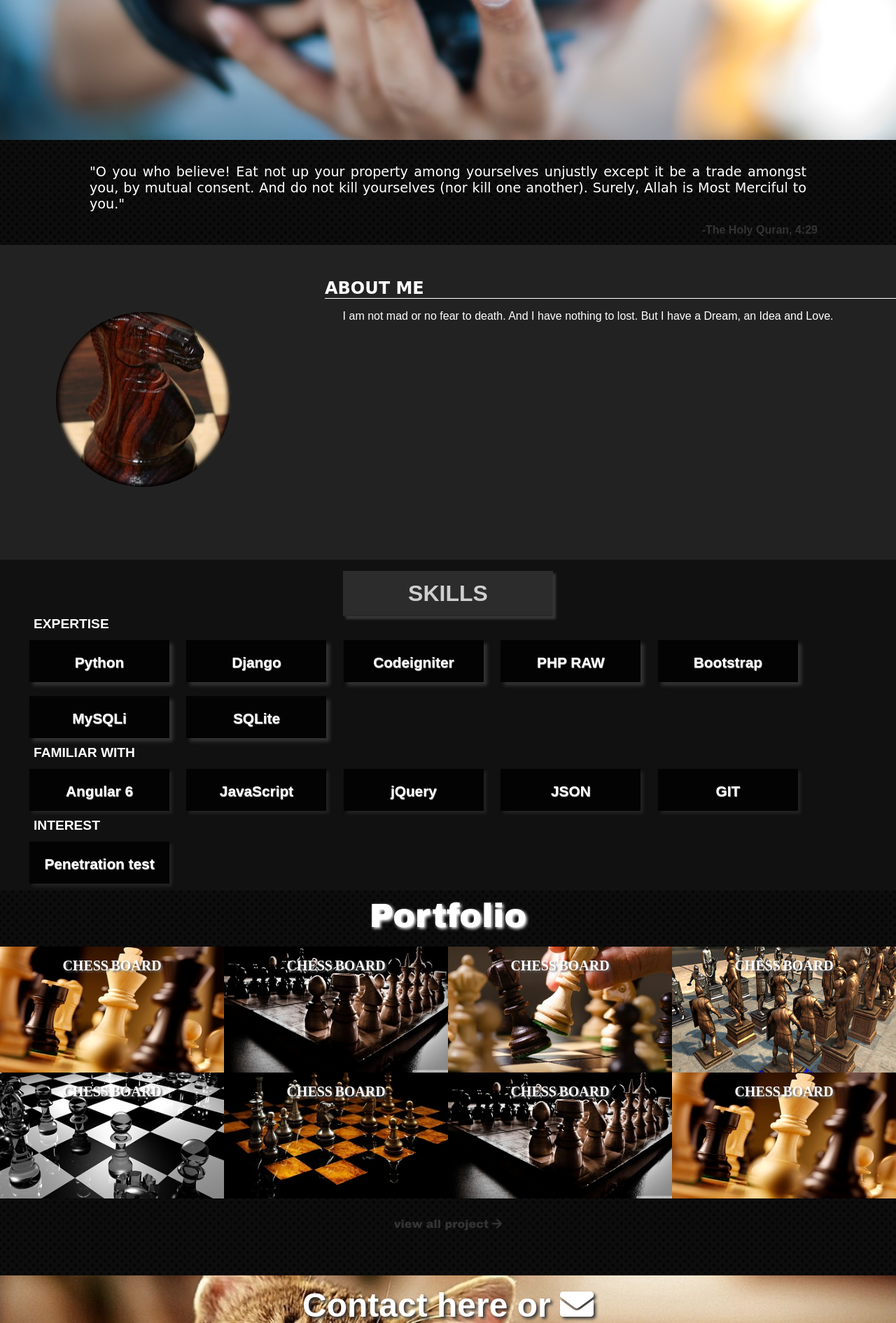
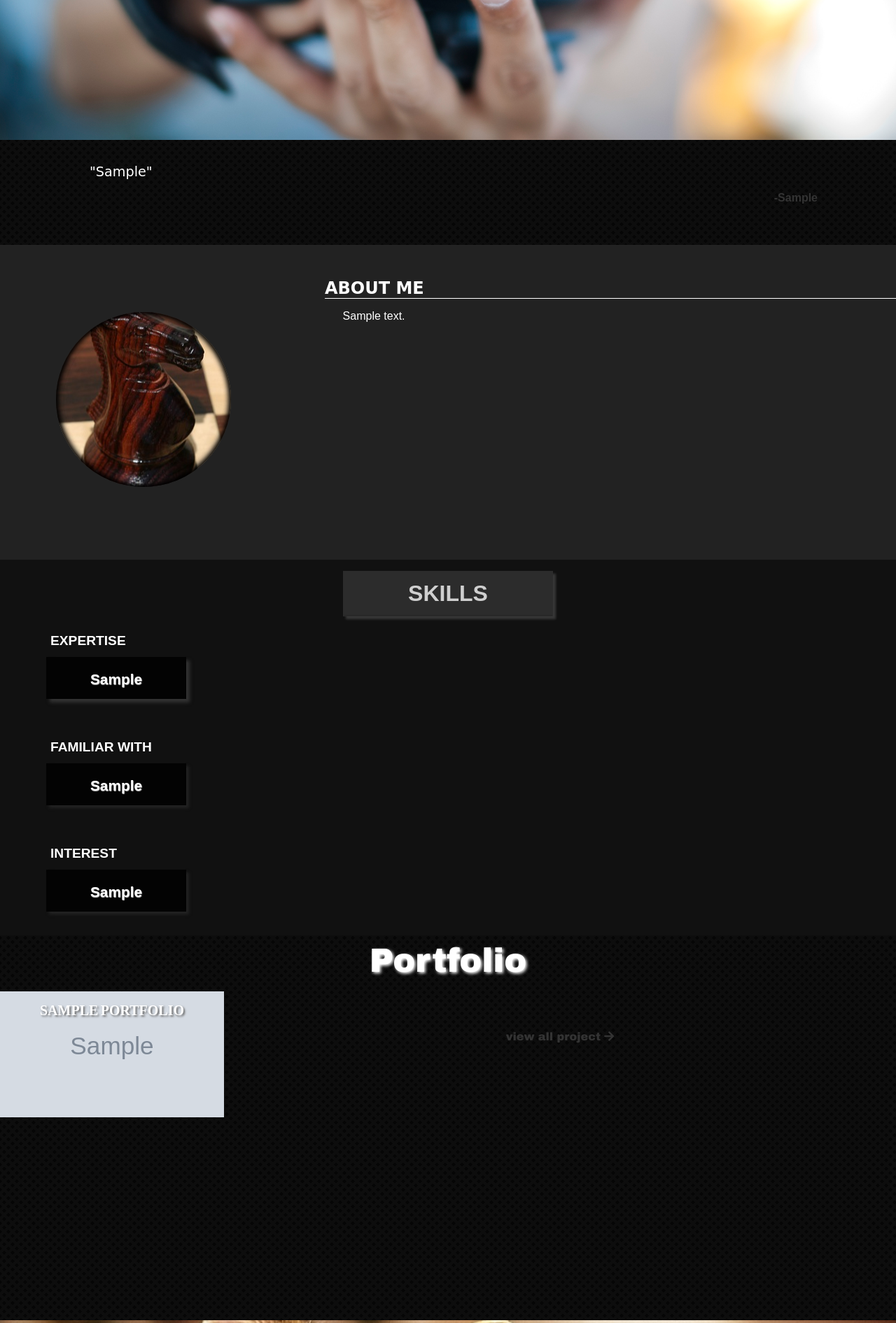
Before and after one commit to jakiiii/jqurity.com, a Django app: page /portfolio/ in a window 1280 px wide. Shown: the part 600-2491 px from the top of the page at 70% size. Run offline with Django 3.2, Linux system fonts and the light colour scheme; tables that the repository leaves empty hold one stand-in row (values such as "Sample post"); grey boxes marked "Sample" are stand-in pictures; some libraries are stand-ins or nearby versions.

Commit message:
data view in portfolio.html

```diff
--- a/portfolio/templates/portfolio/about.html
+++ b/portfolio/templates/portfolio/about.html
@@ -1,9 +1,11 @@
+{% for about in about_info %}
 <div class="about">
     <div class="about_image">
         <div class="img"></div>
     </div>
     <div class="about_story">
         <h3>ABOUT ME</h3>
-                    <p>I am not mad or no fear to death. And I have nothing to lost. But I have a Dream, an Idea and Love.</p>
+        <p>{{ about.description }}</p>
     </div>
 </div><!-- end of about -->
+{% endfor %}
--- a/portfolio/templates/portfolio/portfolio.html
+++ b/portfolio/templates/portfolio/portfolio.html
@@ -1,4 +1,5 @@
 {% extends 'base_portfolio.html' %}
+{% block title %}{{ title }} || {{ block.super }}{% endblock title %}
 {% url 'portfolio' as portfolio_url %}
 
 {% block content_portfolio %}
--- a/portfolio/templates/portfolio/portfolio_content.html
+++ b/portfolio/templates/portfolio/portfolio_content.html
@@ -1,62 +1,16 @@
 <div class="portfolio_content">
     <p style="padding-bottom: 3rem;">Portfolio</p>
     <div class="grids">
+        {% for portfolio in portfolio_info %}
         <figure class="effect-layla">
-                        <img src="image/portfolio_img2.jpg" alt="chess-chess"/>
+            <img src="{{ portfolio.image.url }}" alt="{{ portfolio.project_name }}"/>
             <figcaption>
-                            <h4>CHESS BOARD</h4>
-                            <p><a href="#" title="click"><i class="fas fa-link"></i> <small>github</small></a></p>
+                <h4>{{ portfolio.project_name }}</h4>
+                <p><a href="{{ portfolio.git_link }}" target="_blank" title="click"><i class="fas fa-link"></i> <small>github</small></a></p>
             </figcaption>
         </figure>
-                    <figure class="effect-layla">
-                        <img src="image/portfolio_img.jpg" alt="chess-chess"/>
-                        <figcaption>
-                            <h4>CHESS BOARD</h4>
-                            <p><a href="#" title="click"><i class="fas fa-link"></i> <small>github</small></a></p>
-                        </figcaption>
-                    </figure>
-                    <figure class="effect-layla">
-                        <img src="image/portfolio_img3.jpg" alt="chess-chess"/>
-                        <figcaption>
-                            <h4>CHESS BOARD</h4>
-                            <p><a href="#" title="click"><i class="fas fa-link"></i> <small>github</small></a></p>
-                        </figcaption>
-                    </figure>
-                    <figure class="effect-layla">
-                        <img src="image/portfolio_img4.jpeg" alt="chess-chess"/>
-                        <figcaption>
-                            <h4>CHESS BOARD</h4>
-                            <p><a href="#" title="click"><i class="fas fa-link"></i> <small>github</small></a></p>
-                        </figcaption>
-                    </figure>
-                    <figure class="effect-layla">
-                        <img src="image/portfolio_img5.jpg" alt="chess-chess"/>
-                        <figcaption>
-                            <h4>CHESS BOARD</h4>
-                            <p><a href="#" title="click"><i class="fas fa-link"></i> <small>github</small></a></p>
-                        </figcaption>
-                    </figure>
-                    <figure class="effect-layla">
-                        <img src="image/portfolio_img6.jpg" alt="chess-chess"/>
-                        <figcaption>
-                            <h4>CHESS BOARD</h4>
-                            <p><a href="#" title="click"><i class="fas fa-link"></i> <small>github</small></a></p>
-                        </figcaption>
-                    </figure>
-                    <figure class="effect-layla">
-                        <img src="image/portfolio_img.jpg" alt="chess-chess"/>
-                        <figcaption>
-                            <h4>CHESS BOARD</h4>
-                            <p><a href="#" title="click"><i class="fas fa-link"></i> <small>github</small></a></p>
-                        </figcaption>
-                    </figure>
-                    <figure class="effect-layla">
-                        <img src="image/portfolio_img2.jpg" alt="chess-chess"/>
-                        <figcaption>
-                            <h4>CHESS BOARD</h4>
-                            <p><a href="#" title="click"><i class="fas fa-link"></i> <small>github</small></a></p>
-                        </figcaption>
-                    </figure>
+        {% endfor %}
     </div><!-- end of grids -->
-                <p><a href="#" class="all">view all project <i class="fa fa-arrow-right"></i></a></p>
+    <div class="clearfix"></div><br/>
+    <p><a href="https://github.com/jakiiii?tab=repositories" class="all">view all project <i class="fa fa-arrow-right"></i></a></p>
 </div><!-- end of portfolio content -->
--- a/portfolio/templates/portfolio/quote_content.html
+++ b/portfolio/templates/portfolio/quote_content.html
@@ -1,4 +1,6 @@
+{% for verse in al_Quran_verse %}
 <div class="quote_content">
-                <p>"O you who believe! Eat not up your property among yourselves unjustly except it be a trade amongst you, by mutual consent. And do not kill yourselves (nor kill one another). Surely, Allah is Most Merciful to you."</p>
-                <a href="http://globalquran.com/bn.bengali+quran-wordbyword+en.hilali/4:29" title="The Holy Quran, 4:29">-The Holy Quran, 4:29</a>
-            </div>
+    <p>"{{ verse.ayat }}"</p>
+    <a href="{{ verse.verse_link }}" title="{{ verse.verse }}">-{{ verse.verse }}</a>
+</div>
+{% endfor %}
--- a/portfolio/templates/portfolio/skill.html
+++ b/portfolio/templates/portfolio/skill.html
@@ -1,31 +1,27 @@
 <div class="skill">
                 <h2 class="light">SKILLS</h2>
-                <div class="top_skill">
+                <div class="top_skill" style="padding: 1.5rem">
                     <h3 class="underline">Expertise</h3>
                     <ul>
-                        <li>Python</li>
-                        <li>Django</li>
-                        <li>Codeigniter</li>
-                        <li>PHP RAW</li>
-                        <li>Bootstrap</li>
-                        <li>MySQLi</li>
-                        <li>SQLite</li>
+                        {% for exprience in experience_info %}
+                        <li>{{ exprience.experience }}</li>
+                        {% endfor %}
                     </ul>
                 </div>
-                <div class="also_know">
+                <div class="also_know" style="padding: 1.5rem">
                     <h3 class="underline">Familiar With</h3>
                     <ul>
-                        <li>Angular 6</li>
-                        <li>JavaScript</li>
-                        <li>jQuery</li>
-                        <li>JSON</li>
-                        <li>GIT</li>
+                        {% for familiar in familiar_info %}
+                        <li>{{ familiar.familiar }}</li>
+                        {% endfor %}
                     </ul>
                 </div>
-                <div class="other_skill">
+                <div class="other_skill" style="padding: 1.5rem">
                     <h3 class="underline">Interest</h3>
                     <ul>
-                        <li>Penetration test</li>
+                        {% for interest in interest_info %}
+                        <li>{{ interest.interest }}</li>
+                        {% endfor %}
                     </ul>
                 </div>
             </div><!-- end of skill -->
--- a/portfolio/templates/portfolio/slider_text.html
+++ b/portfolio/templates/portfolio/slider_text.html
@@ -1,2 +1,4 @@
-<p>Security is more important than gorgeous design!</p>
-                    <a class="btn" href="#">RESUME</a>
+{% for slider in slider_info %}
+<p>{{ slider.highlight_quote }}</p>
+<a class="btn" href="#">RESUME</a>
+{% endfor %}
--- a/portfolio/views.py
+++ b/portfolio/views.py
@@ -1,5 +1,18 @@
 from django.shortcuts import render
 from django.views.generic import DetailView
+
+from .models import (
+    Slider,
+    Ayat,
+    Experience,
+    Familiar,
+    Interest,
+    Portfolio
+)
+from about.models import (
+    AboutModel,
+    SocialModel
+)
 
 
 # Create your views here.
@@ -8,3 +21,16 @@ class PortfolioView(DetailView):
 
     def get_object(self, queryset=None):
         return self.request.user
+
+    def get_context_data(self, **kwargs):
+        context = super().get_context_data(**kwargs)
+        context['title'] = 'Portfolio'
+        context['slider_info'] = Slider.objects.all()[:1]
+        context['al_Quran_verse'] = Ayat.objects.all()[:1]
+        context['about_info'] = AboutModel.objects.all()[:1]
+        context['social_link'] = SocialModel.objects.all()[:1]
+        context['experience_info'] = Experience.objects.all()
+        context['familiar_info'] = Familiar.objects.all()
+        context['interest_info'] = Interest.objects.all()
+        context['portfolio_info'] = Portfolio.objects.all()[:8]
+        return context
--- a/templates/base/footer_portfolio.html
+++ b/templates/base/footer_portfolio.html
@@ -2,9 +2,11 @@
     <nav>
         <p>Copyright &COPY; 2018 by Abdullah Al Mohin Jaki &squf; All rights reserved</p>
         <ul>
-                    <li><a href="" target="_blank"><i class="fab fa-github-square"></i></a></li>
-                    <li><a href="" target="_blank"><i class="fab fa-gitlab"></i></a></li>
-                    <li><a href="" target="_blank"><i class="fab fa-twitter-square"></i></a></li>
+            {% for social in social_link %}
+            <li><a href="{{ social.github }}" target="_blank"><i class="fab fa-github-square"></i></a></li>
+            <li><a href="{{ social.gitlab }}" target="_blank"><i class="fab fa-gitlab"></i></a></li>
+            <li><a href="{{ social.linkedin }}" target="_blank"><i class="fab fa-linkedin"></i></a></li>
+            {% endfor %}
         </ul>
     </nav>
 </footer><!-- end of footer -->
--- a/templates/base_portfolio.html
+++ b/templates/base_portfolio.html
@@ -17,8 +17,6 @@
 
         {% block content_portfolio %}{% endblock %}
 
-
-
         {% include 'base/footer_portfolio.html' %}
     </body>
 </html>
```
Lines whose indentation alone changed are shown as unchanged.
